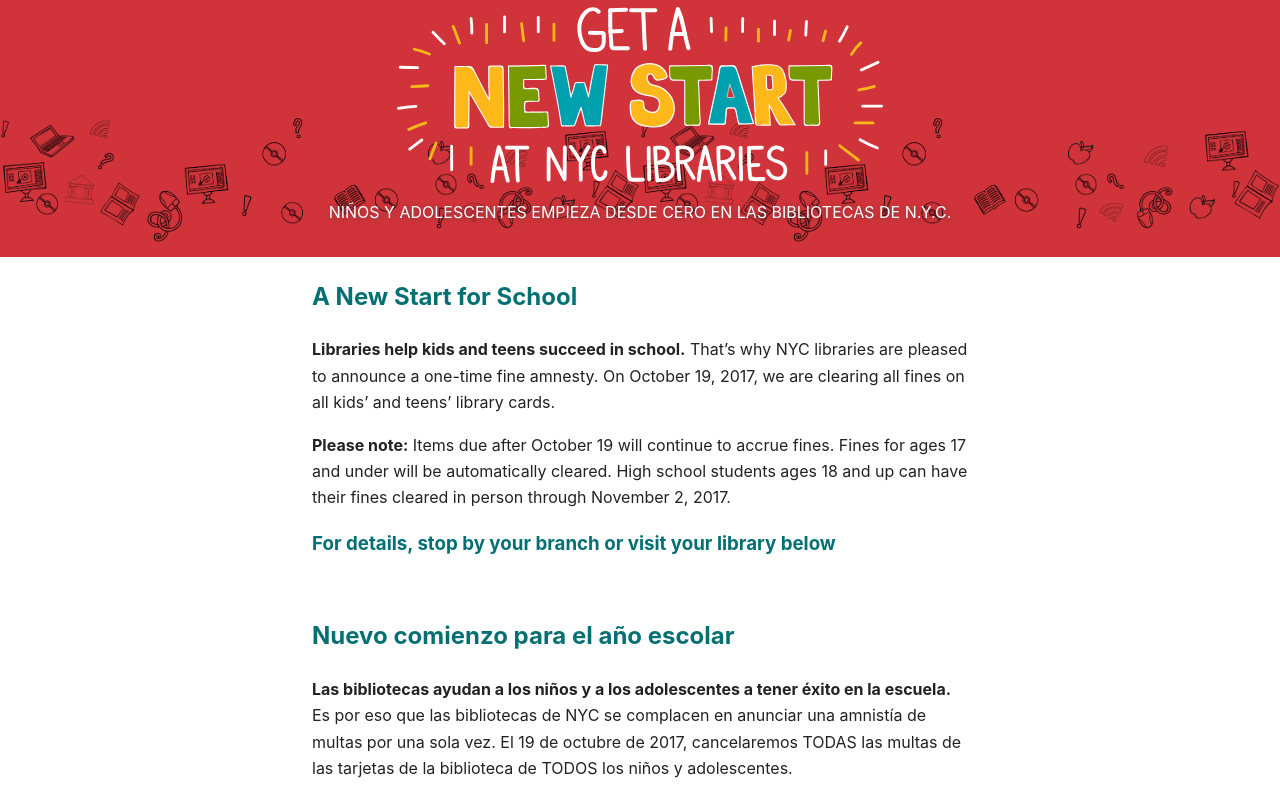
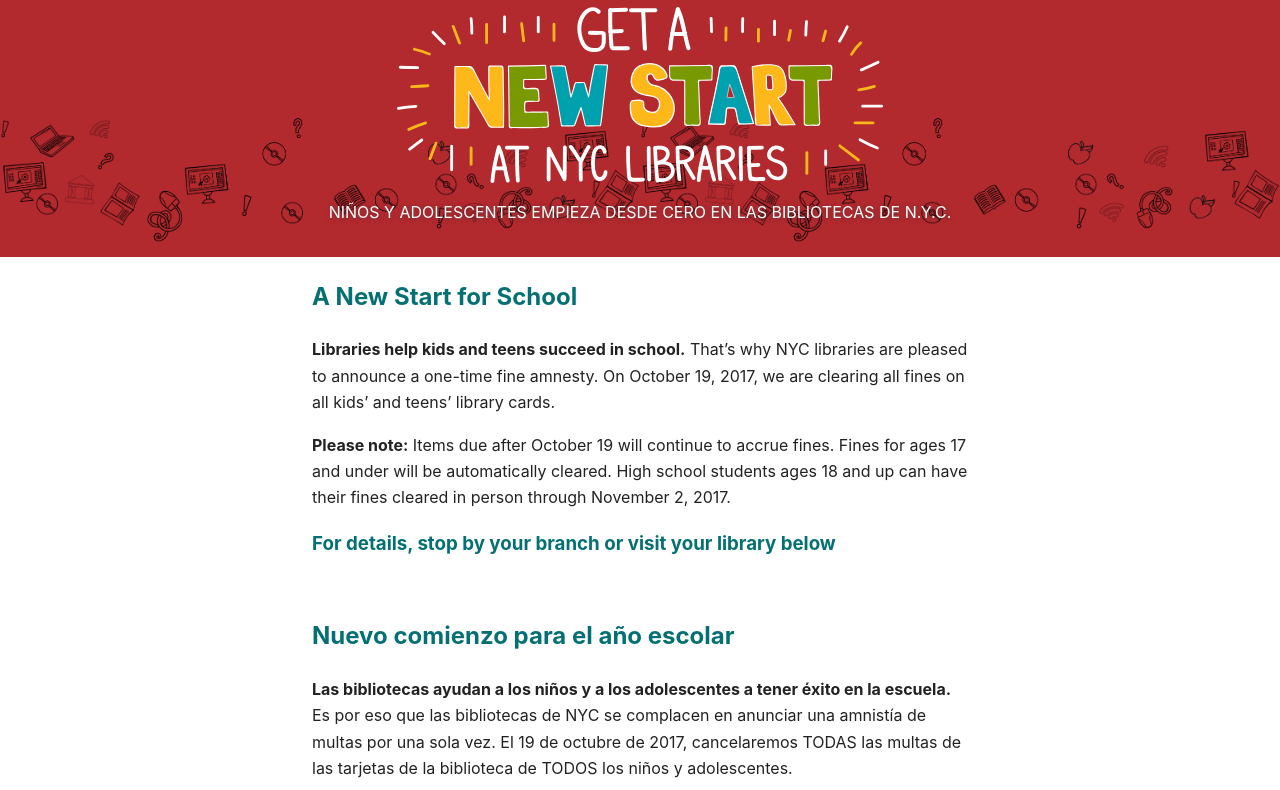
Before and after one commit to NYPL/nyclibraries, a website: page index.html in a window 1280 px wide. Shown: the part 85-875 px from the top of the page. Drawn offline with Linux system fonts and the light colour scheme.

Commit message:
:meat_on_bone: addressing color issue

```diff
--- a/scss/main-styles.scss
+++ b/scss/main-styles.scss
@@ -64,8 +64,8 @@
 // Hero Space at the top of the page
 //
 .hero {
-  background-color: $nypl-red;
-  background-image: url('../img/iconsForward.png');
+  background-color: darken($nypl-red, 8%);
+  background-image: url("../img/iconsForward.png");
   background-position: top -1rem left 0;
   background-repeat: repeat-x;
   background-size: contain;
```
Also changed, not shown: css/main-styles.css.
